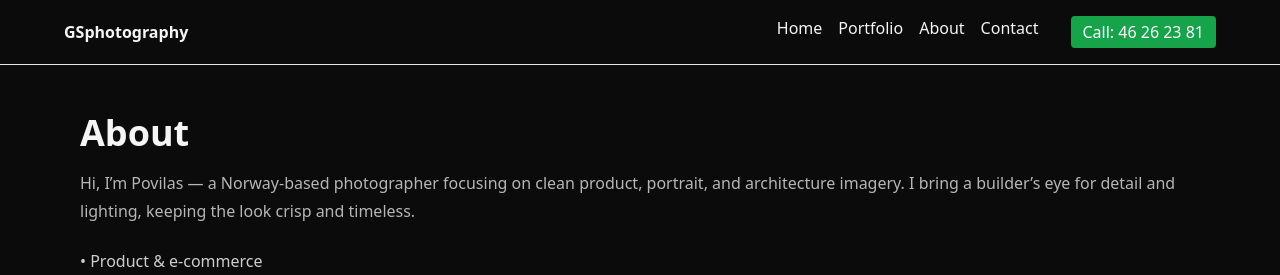
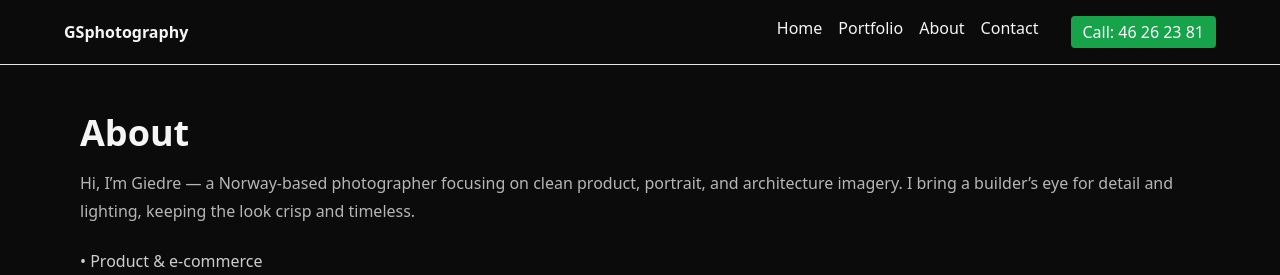
Before and after one commit to tiesiogfoto/gsphotography-portfolio, a Next.js app: page /about in a window 1280 px wide. Shown: the top 275 px of the page. Built offline with nearby package versions, Linux system fonts and the light colour scheme.

Commit message:
Update page.tsx

```diff
--- a/app/about/page.tsx
+++ b/app/about/page.tsx
@@ -5,12 +5,12 @@ export default function AboutPage() {
     <section className="container-padded mt-12 max-w-3xl">
       <h1 className="text-3xl md:text-4xl font-semibold">About</h1>
       <p className="text-white/70 mt-4 leading-7">
-        Hi, I’m Povilas — a Norway-based photographer focusing on clean product,
+        Hi, I’m Giedre — a Norway-based photographer focusing on clean product,
         portrait, and architecture imagery. I bring a builder’s eye for detail
         and lighting, keeping the look crisp and timeless.
       </p>
       <ul className="mt-6 space-y-2 text-white/80">
-        <li>• Product & e‑commerce</li>
+        <li>• Product & e-commerce</li>
         <li>• Portraits & headshots</li>
         <li>• Architecture & interiors</li>
       </ul>
```
